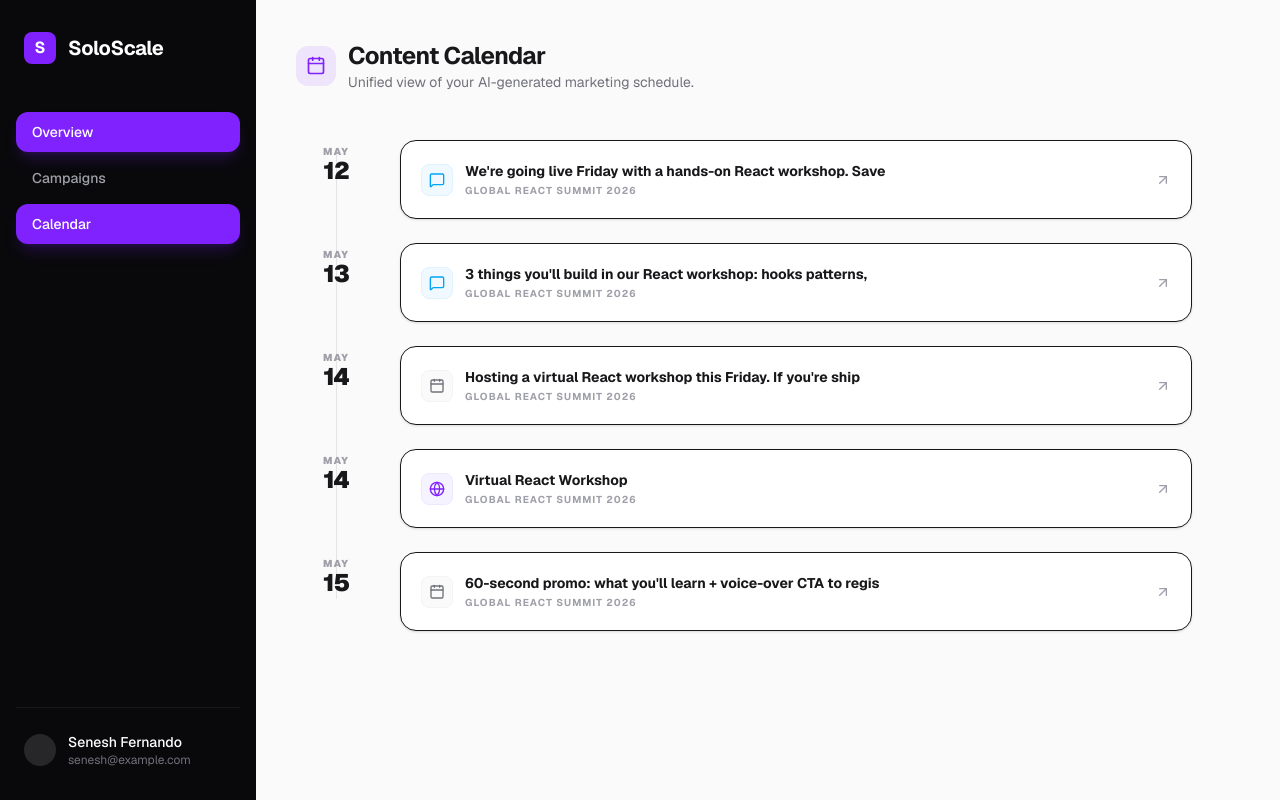
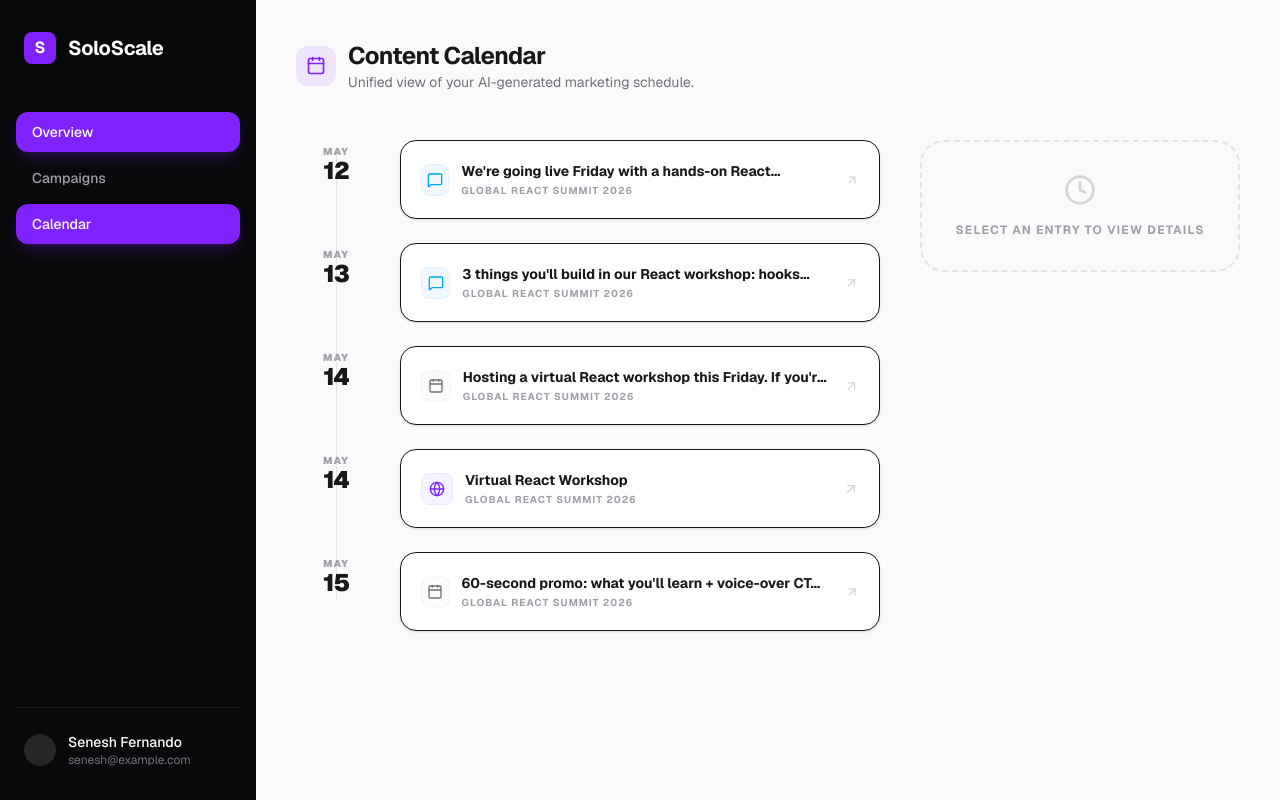
Before and after one commit to senesh2006/SoloScale, a Next.js app: page /dashboard/calendar in a window 1280 px wide. Built offline with nearby package versions, Linux system fonts and the light colour scheme.

Commit message:
feat: interactive content calendar with quick view sidebar

```diff
--- a/src/app/(dashboard)/dashboard/calendar/page.tsx
+++ b/src/app/(dashboard)/dashboard/calendar/page.tsx
@@ -1,10 +1,10 @@
 "use client";
 
 import { useEffect, useState } from "react";
-import { format, isToday, isFuture, isPast } from "date-fns";
+import { format, isToday } from "date-fns";
 import { apiFetch } from "@/lib/api";
 import type { CalendarEntry } from "@/types/campaign";
-import { Calendar as CalendarIcon, Send, MessageSquare, Globe, ArrowUpRight } from "lucide-react";
+import { Calendar as CalendarIcon, Send, MessageSquare, Globe, ArrowUpRight, X, Clock, ExternalLink } from "lucide-react";
 import { cn } from "@/lib/utils";
 
 const typeIcons: Record<string, any> = {
@@ -24,6 +24,7 @@ const typeColors: Record<string, string> = {
 export default function CalendarPage() {
   const [entries, setEntries] = useState<CalendarEntry[]>([]);
   const [loading, setLoading] = useState(true);
+  const [selectedEntry, setSelectedEntry] = useState<CalendarEntry | null>(null);
 
   useEffect(() => {
     apiFetch<{ entries: CalendarEntry[] }>("/api/calendar")
@@ -38,7 +39,7 @@ export default function CalendarPage() {
   }, []);
 
   return (
-    <div className="max-w-4xl">
+    <div className="max-w-6xl">
       <div className="flex items-center gap-3">
         <div className="flex h-10 w-10 items-center justify-center rounded-xl bg-violet-600/10 text-violet-600">
           <CalendarIcon className="h-5 w-5" />
@@ -51,13 +52,14 @@ export default function CalendarPage() {
         </div>
       </div>
 
-      <div className="mt-12 space-y-8">
+      <div className="mt-12 flex gap-10">
+        <div className="flex-1 space-y-8">
           {loading ? (
             <div className="flex h-40 items-center justify-center">
               <div className="h-6 w-6 animate-spin rounded-full border-2 border-zinc-200 border-t-violet-600" />
             </div>
           ) : entries.length === 0 ? (
-          <div className="rounded-2xl border-2 border-dashed border-zinc-200 p-12 text-center">
+            <div className="rounded-3xl border-2 border-dashed border-zinc-200 p-12 text-center">
                <CalendarIcon className="mx-auto h-12 w-12 text-zinc-300" />
                <h3 className="mt-4 text-sm font-semibold text-zinc-900">No scheduled content</h3>
                <p className="mt-1 text-sm text-zinc-500">Create your first campaign to generate a content calendar.</p>
@@ -69,6 +71,7 @@ export default function CalendarPage() {
               {entries.map((entry) => {
                 const Icon = typeIcons[entry.type] || typeIcons.default;
                 const date = new Date(entry.scheduled_at);
+                const isSelected = selectedEntry?.id === entry.id;
 
                 return (
                   <div key={entry.id} className="relative flex gap-6">
@@ -81,10 +84,14 @@ export default function CalendarPage() {
                       </span>
                     </div>
 
-                  <div className={cn(
-                    "flex-1 rounded-2xl border bg-white p-5 shadow-sm transition-all hover:shadow-md group",
-                    isToday(date) && "ring-2 ring-violet-600/10 border-violet-200"
-                  )}>
+                    <button
+                      onClick={() => setSelectedEntry(entry)}
+                      className={cn(
+                        "flex-1 text-left rounded-2xl border bg-white p-5 shadow-sm transition-all hover:shadow-md group outline-none",
+                        isToday(date) && "ring-2 ring-violet-600/10 border-violet-200",
+                        isSelected && "border-violet-600 ring-4 ring-violet-600/5 shadow-md bg-zinc-50/30"
+                      )}
+                    >
                       <div className="flex items-center justify-between gap-4">
                         <div className="flex items-center gap-3">
                           <div className={cn(
@@ -108,17 +115,95 @@ export default function CalendarPage() {
                           </div>
                         </div>
 
-                      <button className="text-zinc-400 group-hover:text-violet-600 transition-colors">
-                        <ArrowUpRight className="h-4 w-4" />
+                        <ArrowUpRight className={cn(
+                          "h-4 w-4 transition-all",
+                          isSelected ? "text-violet-600 translate-x-0.5 -translate-y-0.5" : "text-zinc-300 group-hover:text-violet-600"
+                        )} />
+                      </div>
                     </button>
-                    </div>
-                  </div>
                   </div>
                 );
               })}
             </div>
           )}
         </div>
+
+        {/* Quick View Sidebar */}
+        <div className="hidden lg:block w-80 shrink-0">
+          <div className="sticky top-10">
+            {selectedEntry ? (
+              <div className="rounded-3xl border border-zinc-200 bg-white p-6 shadow-xl animate-in slide-in-from-right-4 duration-300">
+                <div className="flex items-center justify-between mb-8">
+                  <div className={cn(
+                    "flex h-10 w-10 items-center justify-center rounded-xl border",
+                    typeColors[selectedEntry.type] || typeColors.default
+                  )}>
+                    {(() => {
+                      const Icon = typeIcons[selectedEntry.type] || typeIcons.default;
+                      return <Icon className="h-5 w-5" />;
+                    })()}
+                  </div>
+                  <button
+                    onClick={() => setSelectedEntry(null)}
+                    className="p-2 hover:bg-zinc-100 rounded-full transition-colors text-zinc-400 hover:text-zinc-950"
+                  >
+                    <X className="h-4 w-4" />
+                  </button>
+                </div>
+
+                <div className="space-y-6">
+                  <div>
+                    <span className="text-[10px] font-black uppercase tracking-widest text-violet-600">
+                      Scheduled for
+                    </span>
+                    <div className="flex items-center gap-2 mt-1">
+                      <Clock className="h-4 w-4 text-zinc-400" />
+                      <p className="text-sm font-bold text-zinc-950">
+                        {format(new Date(selectedEntry.scheduled_at), "MMMM dd, yyyy")}
+                      </p>
+                    </div>
+                  </div>
+
+                  <div>
+                    <span className="text-[10px] font-black uppercase tracking-widest text-zinc-400">
+                      Content Details
+                    </span>
+                    <p className="mt-2 text-sm font-medium text-zinc-700 leading-relaxed italic">
+                      "{selectedEntry.title}"
+                    </p>
+                  </div>
+
+                  <div>
+                    <span className="text-[10px] font-black uppercase tracking-widest text-zinc-400">
+                      Associated Campaign
+                    </span>
+                    <p className="mt-1 text-sm font-bold text-zinc-950">
+                      {selectedEntry.campaign_title}
+                    </p>
+                  </div>
+
+                  <div className="pt-6 border-t border-zinc-100">
+                    <Link
+                      href={`/dashboard/campaigns/${selectedEntry.campaign_id}`}
+                      className="flex w-full items-center justify-center gap-2 rounded-xl bg-zinc-950 py-3 text-sm font-bold text-white hover:bg-zinc-800 transition-all"
+                    >
+                      <ExternalLink className="h-4 w-4" />
+                      View Campaign
+                    </Link>
+                  </div>
+                </div>
+              </div>
+            ) : (
+              <div className="rounded-3xl border-2 border-dashed border-zinc-200 p-8 text-center bg-zinc-50/50">
+                <Clock className="mx-auto h-8 w-8 text-zinc-300" />
+                <p className="mt-4 text-xs font-bold text-zinc-400 uppercase tracking-widest">
+                  Select an entry to view details
+                </p>
+              </div>
+            )}
+          </div>
+        </div>
+      </div>
     </div>
   );
 }
```
Lines whose indentation alone changed are shown as unchanged.
